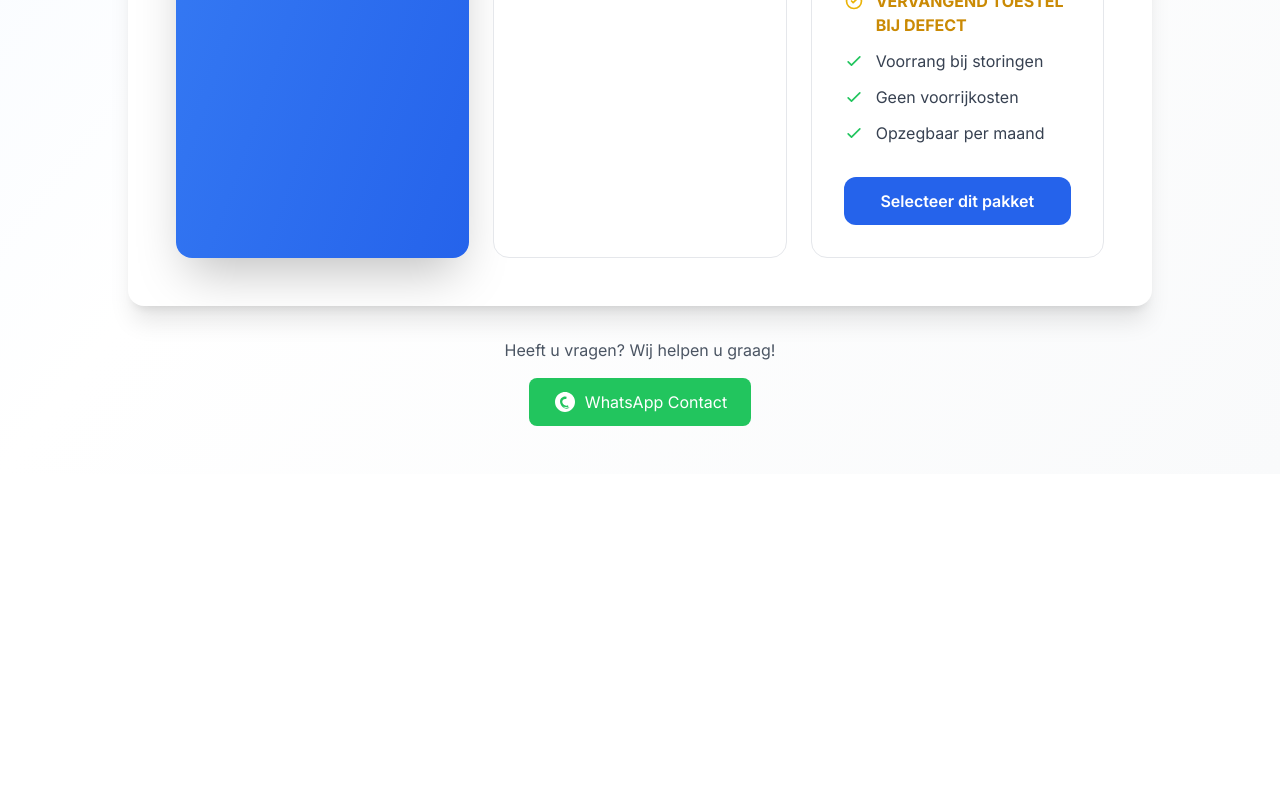
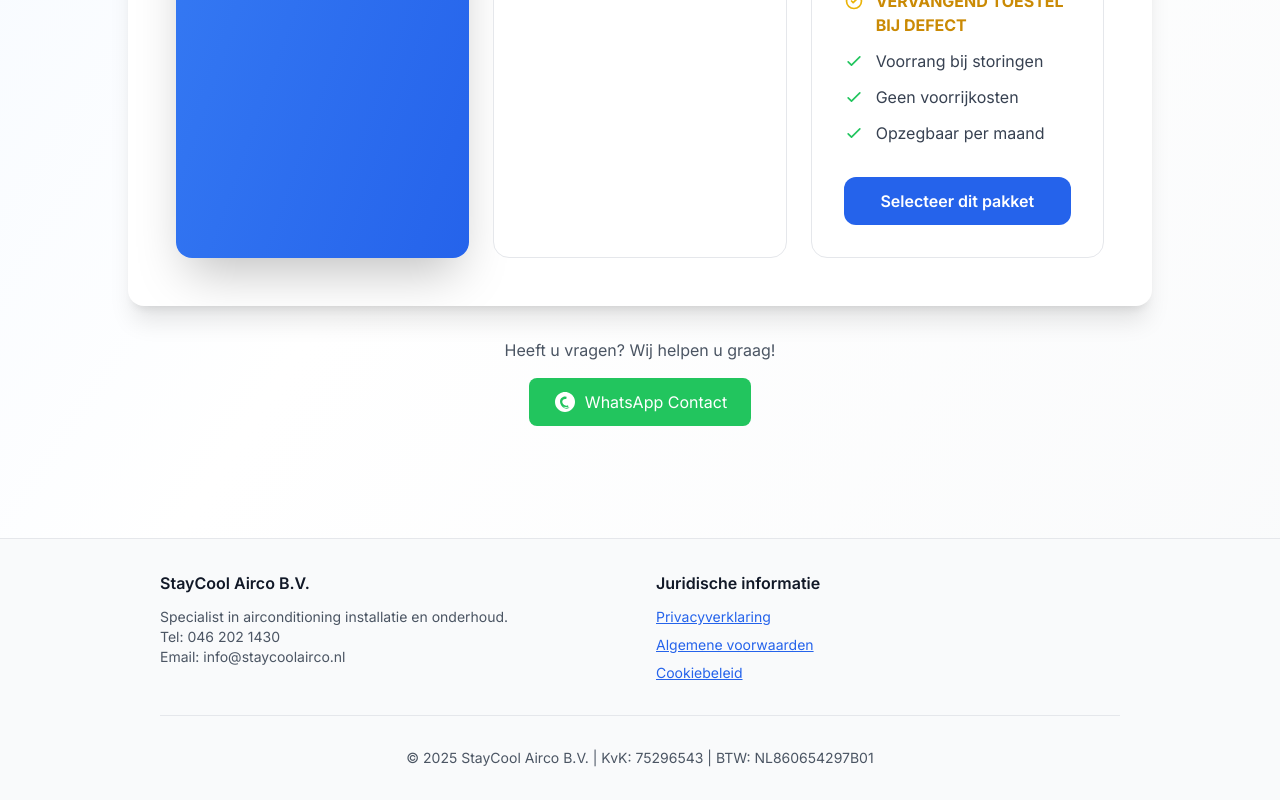
Before and after one commit to MarvinNL046/aanmelden.staycoolairco.nl, a Next.js app: page / in a window 1280 px wide. Shown: the part 1128-1928 px from the top of the page. Before the commit the page ends 1602 px from the top, so only its background shows below. Built offline with nearby package versions, Linux system fonts and the light colour scheme; no server answers.

Commit message:
Add legal compliance footer and privacy notices
- Add footer with links to privacy policy, terms, and cookie policy
- Add privacy/GDPR notice in SEPA form
- Links point to main website legal pages
- Ensures compliance with Dutch/EU privacy laws
- Added company registration details (KvK/BTW)

```diff
--- a/app/page.tsx
+++ b/app/page.tsx
@@ -4,6 +4,7 @@ import { useState } from 'react'
 import ContractForm from '@/components/ContractForm'
 import WhatsAppButton from '@/components/WhatsAppButton'
 import ServiceWorkerCleanup from '@/components/ServiceWorkerCleanup'
+import Footer from '@/components/Footer'
 
 export default function Home() {
   return (
@@ -33,6 +34,7 @@ export default function Home() {
           </div>
         </div>
       </div>
+      <Footer />
     </main>
   )
 }
--- /dev/null
+++ b/components/Footer.tsx
@@ -0,0 +1,58 @@
+export default function Footer() {
+  return (
+    <footer className="mt-16 border-t border-gray-200 bg-gray-50">
+      <div className="max-w-5xl mx-auto px-4 sm:px-6 lg:px-8 py-8">
+        <div className="grid md:grid-cols-2 gap-8">
+          <div>
+            <h3 className="font-semibold text-gray-900 mb-3">StayCool Airco B.V.</h3>
+            <p className="text-sm text-gray-600">
+              Specialist in airconditioning installatie en onderhoud.<br />
+              Tel: 046 202 1430<br />
+              Email: info@staycoolairco.nl
+            </p>
+          </div>
+
+          <div>
+            <h3 className="font-semibold text-gray-900 mb-3">Juridische informatie</h3>
+            <ul className="space-y-2 text-sm">
+              <li>
+                <a
+                  href="https://staycoolairco.nl/privacy-policy"
+                  target="_blank"
+                  rel="noopener noreferrer"
+                  className="text-blue-600 hover:text-blue-800 underline"
+                >
+                  Privacyverklaring
+                </a>
+              </li>
+              <li>
+                <a
+                  href="https://staycoolairco.nl/algemene-voorwaarden"
+                  target="_blank"
+                  rel="noopener noreferrer"
+                  className="text-blue-600 hover:text-blue-800 underline"
+                >
+                  Algemene voorwaarden
+                </a>
+              </li>
+              <li>
+                <a
+                  href="https://staycoolairco.nl/cookie-policy"
+                  target="_blank"
+                  rel="noopener noreferrer"
+                  className="text-blue-600 hover:text-blue-800 underline"
+                >
+                  Cookiebeleid
+                </a>
+              </li>
+            </ul>
+          </div>
+        </div>
+
+        <div className="mt-8 pt-8 border-t border-gray-200 text-center text-sm text-gray-600">
+          <p>© 2025 StayCool Airco B.V. | KvK: 75296543 | BTW: NL860654297B01</p>
+        </div>
+      </div>
+    </footer>
+  )
+}
--- a/components/SepaForm.tsx
+++ b/components/SepaForm.tsx
@@ -126,7 +126,7 @@ export default function SepaForm({ data, onSubmit, onBack }: Props) {
         )}
       </div>
 
-      <div className="mb-6">
+      <div className="mb-6 space-y-4">
         <label className="flex items-start">
           <input
             type="checkbox"
@@ -140,6 +140,31 @@ export default function SepaForm({ data, onSubmit, onBack }: Props) {
             met StayCool Airco of uw bank.
           </span>
         </label>
+
+        <div className="bg-gray-50 p-4 rounded-lg">
+          <p className="text-xs text-gray-600">
+            Door dit formulier te verzenden gaat u akkoord met onze{' '}
+            <a
+              href="https://staycoolairco.nl/privacy-policy"
+              target="_blank"
+              rel="noopener noreferrer"
+              className="text-blue-600 hover:underline"
+            >
+              privacyverklaring
+            </a>
+            {' '}en{' '}
+            <a
+              href="https://staycoolairco.nl/algemene-voorwaarden"
+              target="_blank"
+              rel="noopener noreferrer"
+              className="text-blue-600 hover:underline"
+            >
+              algemene voorwaarden
+            </a>.
+            Uw gegevens worden veilig verwerkt conform de AVG/GDPR wetgeving.
+          </p>
+        </div>
+
         {!agreed && (
           <p className="text-red-500 text-sm mt-1">
             U moet akkoord gaan met de voorwaarden
```
